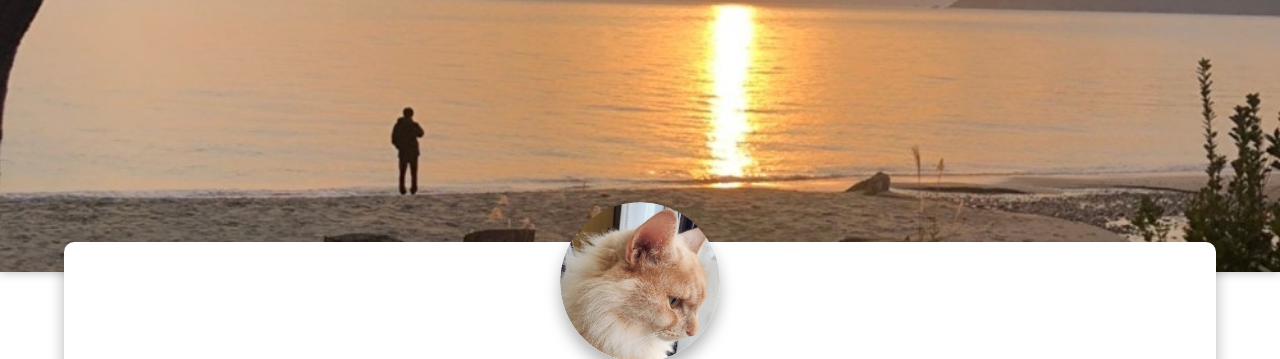
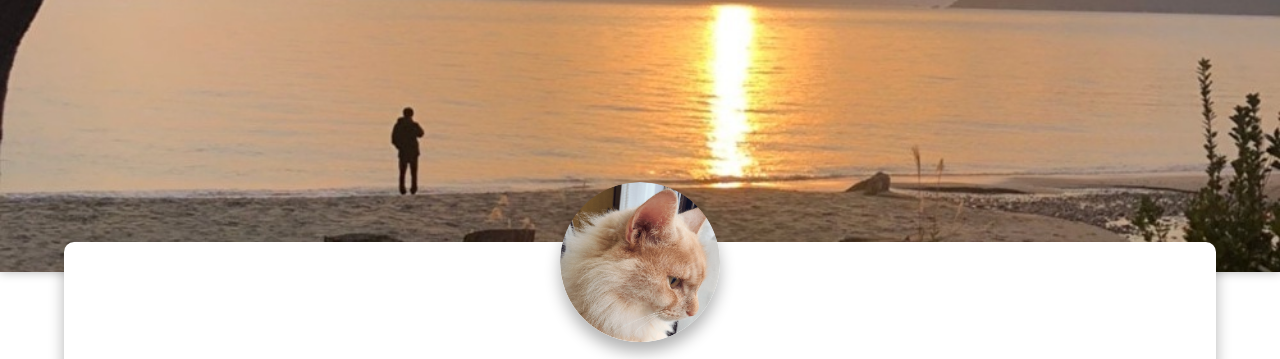
Before and after one commit to kimisuke0503/kimisukeweb, a plain HTML site: page index.html in a window 1280 px wide. Shown: the part 78-437 px from the top of the page. Drawn offline with Linux system fonts and the light colour scheme; some packages are replaced by stand-ins of ours.

Commit message:
モバイル対応

```diff
--- a/css/style.css
+++ b/css/style.css
@@ -69,7 +69,7 @@ article {
 #kimisukeimg {
     /* kimisukeの写真の位置 */
     position: absolute;
-    top: 35%;
+    top: 260px;
     left: 50%;
     -webkit-transform: translateX(-50%);
     z-index: 3;
```
